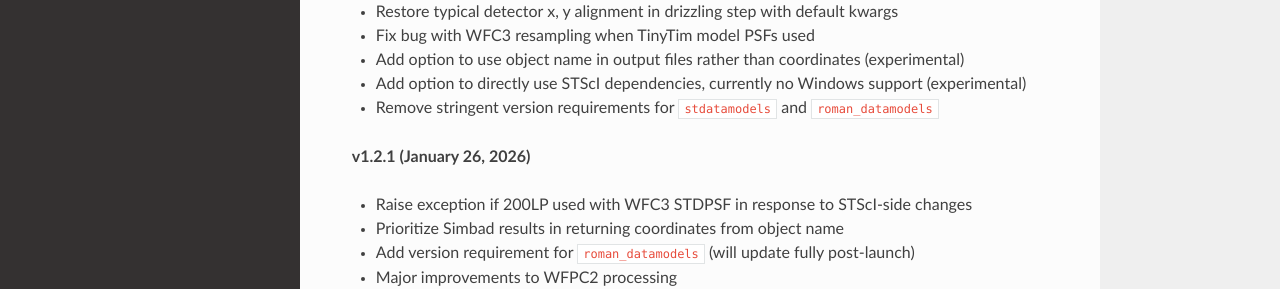
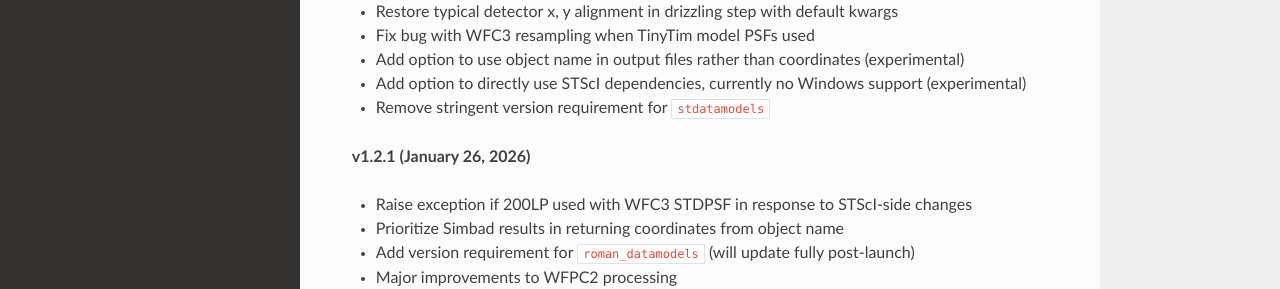
Before and after one commit to avapolzin/spike, a Sphinx documentation site: the page built from docs/changelog.rst, in a window 1280 px wide and 900 px high. Shown: the part 377-666 px from the top of the window. Built offline with Sphinx 7.4.7 and the Read the Docs theme 3.1.0, drawn with Linux system fonts in a browser that asks for light colours; pages that are not in the unit, such as notebooks, are missing from menus.

Commit message:
version of roman_datamodels that works with existing scaled down romancal + recent enough version of official package

```diff
--- a/docs/changelog.rst
+++ b/docs/changelog.rst
@@ -15,7 +15,7 @@
 * Fix bug with WFC3 resampling when TinyTim model PSFs used
 * Add option to use object name in output files rather than coordinates (experimental)
 * Add option to directly use STScI dependencies, currently no Windows support (experimental)
-* Remove stringent version requirements for ``stdatamodels`` and ``roman_datamodels``
+* Remove stringent version requirement for ``stdatamodels``
 
 **v1.2.1 (January 26, 2026)**
 
--- a/setup.py
+++ b/setup.py
@@ -25,7 +25,8 @@
 	install_requires = ["asdf", "astropy", "crds", "drizzle",
 	"drizzlepac @ git+https://github.com/spacetelescope/drizzlepac.git",
 	"gwcs", "jsonschema", "matplotlib", "numpy", "photutils", "psutil", "pyyaml",
-	"roman-datamodels", "scipy", "spherical-geometry", "stdatamodels", "tweakwcs", "stpsf"],
+	"roman-datamodels==0.22.0", "scipy", "spherical-geometry", "stdatamodels",
+	"tweakwcs", "stpsf"],
 	extras_require = {'stdep':['jwst', 'romancal', 'stcal', 'stpipe']},
 	package_data={'spike': ['configs/*/*']},
 	long_description=pypi_descrip,
```
